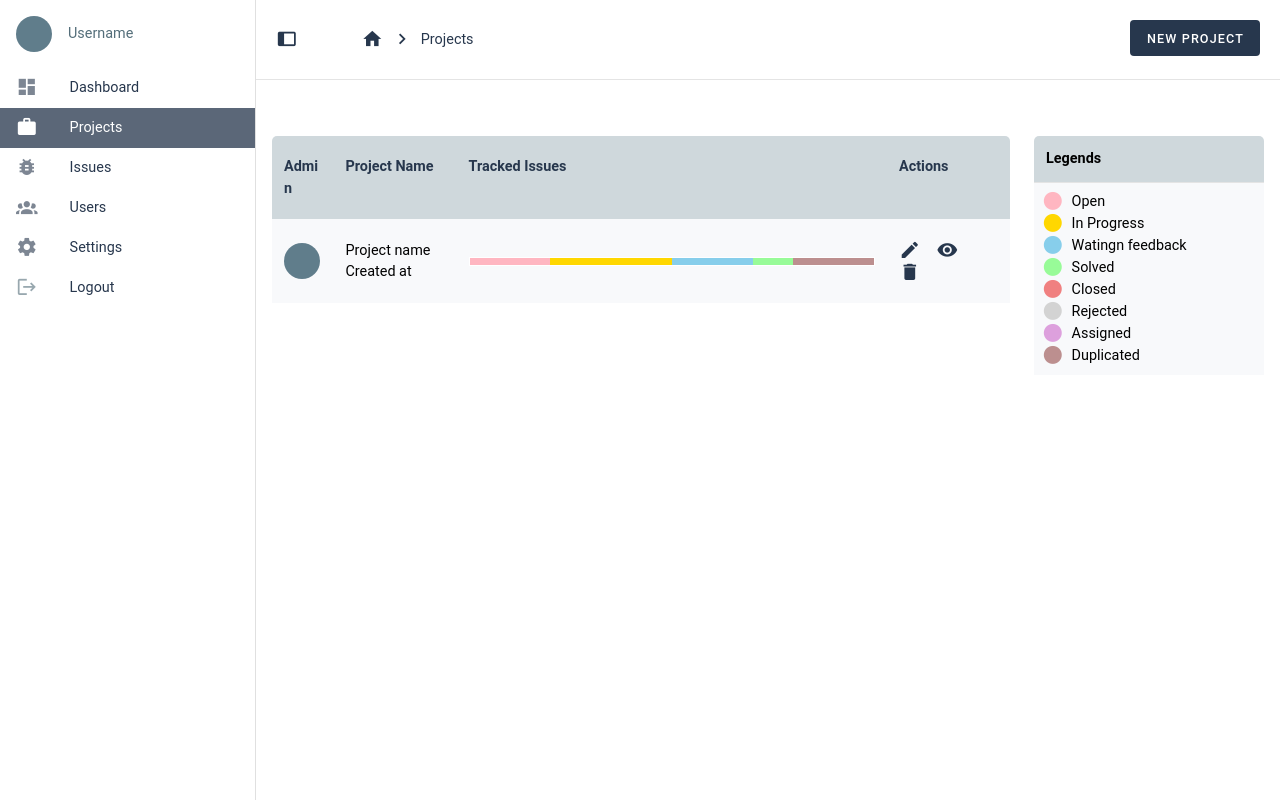
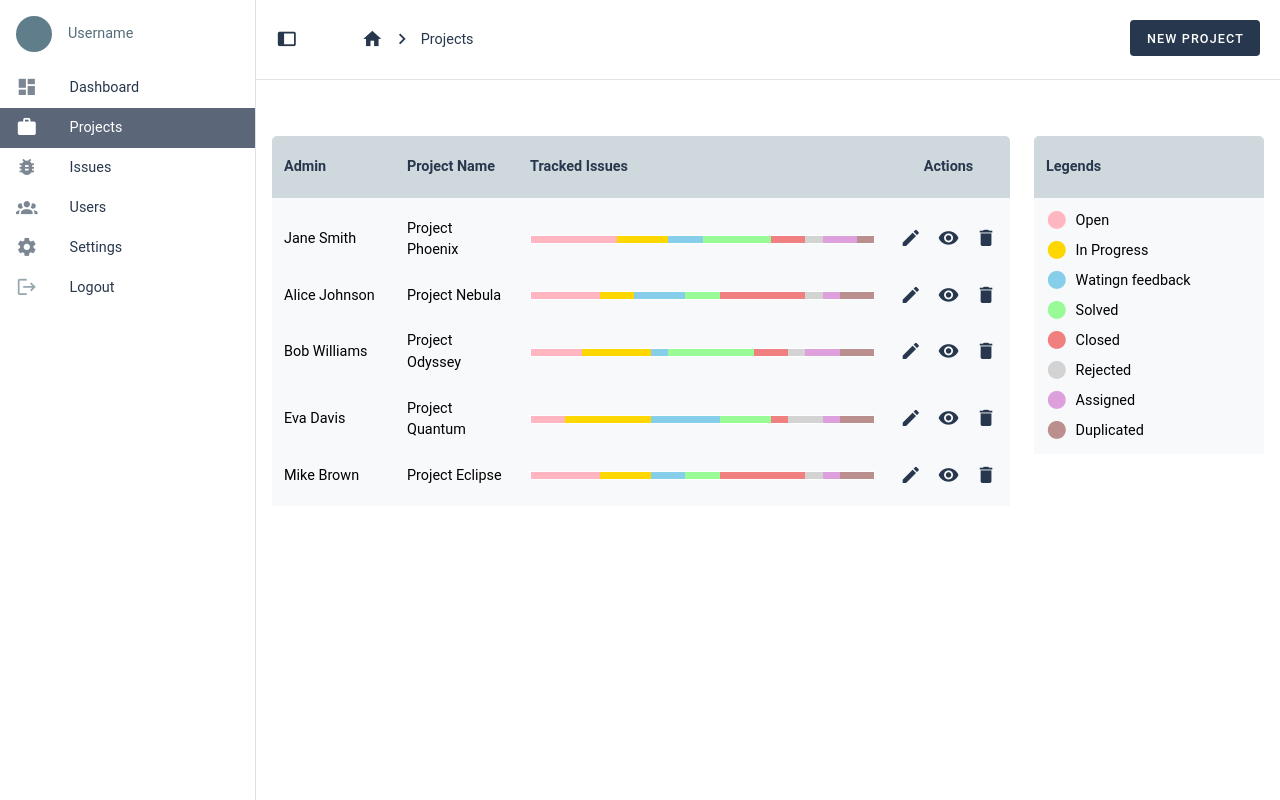
Before and after one commit to renatobjr/codesentry, a Vue app in the folder web/: page /projects in a window 1280 px wide. Built offline with nearby package versions, Linux system fonts and the light colour scheme.

Commit message:
List custom components and data demo

```diff
--- a/web/src/components/shared/CSDefaultList.vue
+++ b/web/src/components/shared/CSDefaultList.vue
@@ -13,15 +13,14 @@ defineProps({
       <v-card class="cs-header-list" rounded="0" elevation="0">
         <v-list density="compact" class="bg-panel">
           <v-row style="margin: 0 auto">
-            <v-col v-for="data in dataHeader" :cols="data.cols">
+            <v-col v-for="data in dataHeader" :cols="data.cols" :class="data.class">
               <span class="font-weight-bold text-primary">{{ data.tag }}</span>
             </v-col>
           </v-row>
         </v-list>
         <v-list density="compact" class="bg-maingrey">
-          <v-row style="margin: 0 auto">
-            <slot name="dataList"></slot>
-          </v-row>
+          <slot name="dataList"></slot>
+
         </v-list>
       </v-card>
     </v-col>
--- a/web/src/components/shared/CSDefaultListItem.vue
+++ b/web/src/components/shared/CSDefaultListItem.vue
@@ -4,11 +4,15 @@ defineProps({
     type: Number,
     required: false,
   },
+  class: {
+    type: String,
+    required: false,
+  },
 })
 </script>
 
 <template>
-  <v-col :cols="cols" align-self="center">
+  <v-col :class="class" :cols="cols" align-self="center">
     <slot></slot>
   </v-col>
 </template>
--- /dev/null
+++ b/web/src/components/shared/CSDefaultListRow.vue
@@ -0,0 +1,5 @@
+<template>
+  <v-row style="margin: 0 auto">
+    <slot />
+  </v-row>
+</template>
--- /dev/null
+++ b/web/src/data/projects.js
@@ -0,0 +1,100 @@
+export const dataHeader = [
+  { cols: "2", tag: "Admin" },
+  { cols: "2", tag: "Project Name" },
+  { cols: "6", tag: "Tracked Issues" },
+  { cols: "2", tag: "Actions", class: "d-flex justify-center" },
+];
+
+export const dataLegends = [
+  { tag: "Open", class: "open" },
+  { tag: "In Progress", class: "inProgress" },
+  { tag: "Watingn feedback", class: "waitingFeedback" },
+  { tag: "Solved", class: "solved" },
+  { tag: "Closed", class: "closed" },
+  { tag: "Rejected", class: "rejected" },
+  { tag: "Assigned", class: "assigned" },
+  { tag: "Duplicated", class: "duplicated" },
+]
+
+export const dataProjects = [
+  {
+    id: 2,
+    admin: "Jane Smith",
+    projectName: "Project Phoenix",
+    createdAt: "2023-10-18T12:00:00.000Z",
+    trackedIssues: [
+      { data: "25", status: "Open", class: "open" },
+      { data: "15", status: "In Progress", class: "inProgress" },
+      { data: "10", status: "Waiting Feedback", class: "waitingFeedback" },
+      { data: "20", status: "Solved", class: "solved" },
+      { data: "10", status: "Closed", class: "closed" },
+      { data: "5", status: "Rejected", class: "rejected" },
+      { data: "10", status: "Assigned", class: "assigned" },
+      { data: "5", status: "Duplicated", class: "duplicated" }
+    ]
+  },
+  {
+    id: 3,
+    admin: "Alice Johnson",
+    projectName: "Project Nebula",
+    createdAt: "2023-10-18T12:15:00.000Z",
+    trackedIssues: [
+      { data: "20", status: "Open", class: "open" },
+      { data: "10", status: "In Progress", class: "inProgress" },
+      { data: "15", status: "Waiting Feedback", class: "waitingFeedback" },
+      { data: "10", status: "Solved", class: "solved" },
+      { data: "25", status: "Closed", class: "closed" },
+      { data: "5", status: "Rejected", class: "rejected" },
+      { data: "5", status: "Assigned", class: "assigned" },
+      { data: "10", status: "Duplicated", class: "duplicated" }
+    ]
+  },
+  {
+    id: 4,
+    admin: "Bob Williams",
+    projectName: "Project Odyssey",
+    createdAt: "2023-10-18T12:30:00.000Z",
+    trackedIssues: [
+      { data: "15", status: "Open", class: "open" },
+      { data: "20", status: "In Progress", class: "inProgress" },
+      { data: "5", status: "Waiting Feedback", class: "waitingFeedback" },
+      { data: "25", status: "Solved", class: "solved" },
+      { data: "10", status: "Closed", class: "closed" },
+      { data: "5", status: "Rejected", class: "rejected" },
+      { data: "10", status: "Assigned", class: "assigned" },
+      { data: "10", status: "Duplicated", class: "duplicated" }
+    ]
+  },
+  {
+    id: 5,
+    admin: "Eva Davis",
+    projectName: "Project Quantum",
+    createdAt: "2023-10-18T12:45:00.000Z",
+    trackedIssues: [
+      { data: "10", status: "Open", class: "open" },
+      { data: "25", status: "In Progress", class: "inProgress" },
+      { data: "20", status: "Waiting Feedback", class: "waitingFeedback" },
+      { data: "15", status: "Solved", class: "solved" },
+      { data: "5", status: "Closed", class: "closed" },
+      { data: "10", status: "Rejected", class: "rejected" },
+      { data: "5", status: "Assigned", class: "assigned" },
+      { data: "10", status: "Duplicated", class: "duplicated" }
+    ]
+  },
+  {
+    id: 6,
+    admin: "Mike Brown",
+    projectName: "Project Eclipse",
+    createdAt: "2023-10-18T13:00:00.000Z",
+    trackedIssues: [
+      { data: "20", status: "Open", class: "open" },
+      { data: "15", status: "In Progress", class: "inProgress" },
+      { data: "10", status: "Waiting Feedback", class: "waitingFeedback" },
+      { data: "10", status: "Solved", class: "solved" },
+      { data: "25", status: "Closed", class: "closed" },
+      { data: "5", status: "Rejected", class: "rejected" },
+      { data: "5", status: "Assigned", class: "assigned" },
+      { data: "10", status: "Duplicated", class: "duplicated" }
+    ]
+  }
+]
--- /dev/null
+++ b/web/src/data/users.js
@@ -0,0 +1,69 @@
+export const dataHeader = [
+  { cols: "3", tag: "User" },
+  { cols: "3", tag: "Projects" },
+  { cols: "3", tag: "Asignned Issues" },
+  { cols: "3", tag: "Actions" },
+];
+
+export const dataUsers = [
+  {
+    id: "2",
+    name: "Jane Smith",
+    projects: [
+      { id: "3", name: "DataAnalyzer Project" },
+      { id: "4", name: "DataAnalyzer Project - Phase 2" },
+    ],
+    assignedIssues: [
+      { id: "3", name: "Issue 3", status: "open", priority: "high" },
+      { id: "4", name: "Issue 4", status: "inProgress", priority: "medium" },
+    ],
+  },
+  {
+    id: "3",
+    name: "Alice Johnson",
+    projects: [
+      { id: "5", name: "SecurityGuard Project" },
+      { id: "6", name: "SecurityGuard Project - Phase 2" },
+    ],
+    assignedIssues: [
+      { id: "5", name: "Issue 5", status: "open", priority: "low" },
+      { id: "6", name: "Issue 6", status: "closed", priority: "high" },
+    ],
+  },
+  {
+    id: "4",
+    name: "Bob Williams",
+    projects: [
+      { id: "7", name: "AutomationHub Project" },
+      { id: "8", name: "AutomationHub Project - Phase 2" },
+    ],
+    assignedIssues: [
+      { id: "7", name: "Issue 7", status: "inProgress", priority: "medium" },
+      { id: "8", name: "Issue 8", status: "open", priority: "low" },
+    ],
+  },
+  {
+    id: "5",
+    name: "Eva Davis",
+    projects: [
+      { id: "9", name: "ReportMaster Project" },
+      { id: "10", name: "ReportMaster Project - Phase 2" },
+    ],
+    assignedIssues: [
+      { id: "9", name: "Issue 9", status: "closed", priority: "high" },
+      { id: "10", name: "Issue 10", status: "open", priority: "low" },
+    ],
+  },
+  {
+    id: "6",
+    name: "Mike Brown",
+    projects: [
+      { id: "11", name: "CollaborateNet Project" },
+      { id: "12", name: "CollaborateNet Project - Phase 2" },
+    ],
+    assignedIssues: [
+      { id: "11", name: "Issue 11", status: "inProgress", priority: "medium" },
+      { id: "12", name: "Issue 12", status: "closed", priority: "high" },
+    ],
+  },
+];
--- a/web/src/main.js
+++ b/web/src/main.js
@@ -9,6 +9,7 @@ import App from './App.vue'
 import CSHeader from '@/components/shared/CSHeader.vue'
 import CSListHeader from '@/components/shared/CSListHeader.vue'
 import CSDefaultList from '@/components/shared/CSDefaultList.vue'
+import CSDefaultListRow from '@/components/shared/CSDefaultListRow.vue'
 import CSDefaultListItem from '@/components/shared/CSDefaultListItem.vue'
 import CSCard from '@/components/login/CSCard.vue'
 import CSGraphiscs from '@/components/dashboard/CSGraphics.vue'
@@ -33,6 +34,7 @@ app
   .component('cs-list-header', CSListHeader)
   .component('cs-list', CSDefaultList)
   .component('cs-list-item', CSDefaultListItem)
+  .component('cs-list-row', CSDefaultListRow)
 
 registerPlugins(app)
 
--- a/web/src/router/index.js
+++ b/web/src/router/index.js
@@ -3,8 +3,9 @@ import { createRouter, createWebHistory } from 'vue-router'
 import auth, { AUTH_ROUTES} from './auth'
 import dashboard, { DASH_ROUTES } from './dashboard'
 import projects, { PROJECT_ROUTES } from './projects'
-import issues from './issues'
+import issues, { ISSUES_ROUTES } from './issues'
 import users, { USERS_ROUTES } from './users'
+import settings, { SETTINGS_ROUTES } from './settings'
 
 const router = createRouter({
   history: createWebHistory(process.env.BASE_URL),
@@ -14,6 +15,7 @@ const router = createRouter({
     ...projects,
     ...issues,
     ...users,
+    ...settings
   ],
   scrollBehavior(to, from, savedPosition) {
     return { x: 0, y: 0, behavior: 'smooth' };
--- /dev/null
+++ b/web/src/router/settings.js
@@ -0,0 +1,26 @@
+export const SETTINGS_ROUTES = {
+  LIST: "settings",
+};
+
+export default [
+  {
+    path: "/settings",
+    name: SETTINGS_ROUTES.LIST,
+    component: () => import("@/views/settings/View.vue"),
+    meta: {
+      breadcrumb: [
+        { title: "mdi-home" },
+        { title: "Settings", disable: true, href: "/settings" }
+      ],
+    },
+  },
+].map((route) => {
+  route["meta"] = {
+    ...route["meta"],
+    active: "/settings",
+    layout: "base",
+    public: false,
+  };
+
+  return route;
+});
--- a/web/src/views/projects/View.vue
+++ b/web/src/views/projects/View.vue
@@ -1,35 +1,21 @@
 <script setup>
-import { computed } from "vue";
+// Only for demo purpose
+import { dataProjects, dataHeader, dataLegends } from "@/data/projects";
+
 import { PROJECT_ROUTES } from "@/router/projects";
+import { ref } from "vue";
 
-const dataHeader = [
-  { cols: "1", tag: "Admin" },
-  { cols: "2", tag: "Project Name" },
-  { cols: "7", tag: "Tracked Issues" },
-  { cols: "2", tag: "Actions" },
-];
+let stackedValue = ref([]);
 
-const listIssues = {
-  legend: [
-    { data: "20", tag: "Open", class: "open" },
-    { data: "30", tag: "In Progress", class: "inProgress" },
-    { data: "20", tag: "Watingn feedback", class: "waitingFeedback" },
-    { data: "10", tag: "Solved", class: "solved" },
-    { data: "0", tag: "Closed", class: "closed" },
-    { data: "0", tag: "Rejected", class: "rejected" },
-    { data: "0", tag: "Assigned", class: "assigned" },
-    { data: "20", tag: "Duplicated", class: "duplicated" },
-  ],
-};
+let stackedBar = (index) => {
+  stackedValue = [];
 
-const stackedBar = computed(() => {
-  let stackedValue = [];
-  for (const grid of listIssues.legend) {
+  for (const grid of dataProjects[index].trackedIssues) {
     stackedValue += `${grid.data}fr`;
   }
 
   return stackedValue.split("fr").join("fr ").trim();
-});
+}
 </script>
 
 <template>
@@ -40,6 +26,61 @@ const stackedBar = computed(() => {
 
   <v-container class="cs-container">
     <v-row>
+      <v-col :cols="9">
+        <cs-list :dataHeader="dataHeader">
+          <template v-slot:dataList>
+            <cs-list-row
+              v-for="(project, index) in dataProjects"
+            >
+              <cs-list-item :cols="2">{{ project.admin }}</cs-list-item>
+
+              <cs-list-item :cols="2">{{  project.projectName }}</cs-list-item>
+
+              <cs-list-item :cols="6">
+                <div id="issuesGraph"
+                  :style="{
+                    'grid-template-columns': `${stackedBar(index)}`
+                  }"
+                >
+                  <div v-for="legend in project.trackedIssues">
+                    <div :id="legend.class"></div>
+                  </div>
+                </div>
+
+              </cs-list-item>
+
+              <cs-list-item :class="'d-flex justify-center'" :cols="2">
+                <v-icon color="primary" class="mr-4">mdi-pencil</v-icon>
+                <v-icon color="primary" class="mr-4">mdi-eye</v-icon>
+                <v-icon color="primary" >mdi-delete</v-icon>
+              </cs-list-item>
+            </cs-list-row>
+
+          </template>
+        </cs-list>
+      </v-col>
+      <v-col :cols="3">
+        <cs-list :dataHeader="[{tag:'Legends'}]">
+          <template v-slot:dataList>
+            <cs-list-row
+              v-for="legend in dataLegends"
+            >
+              <cs-list-item class="pt-1 pb-1">
+                <v-icon class="mr-2" :color="legend.class">mdi-circle</v-icon>
+                <span class="text-grey-darken-5">{{ legend.tag }}</span>
+              </cs-list-item>
+            </cs-list-row>
+          </template>
+        </cs-list>
+      </v-col>
+    </v-row>
+
+  </v-container>
+
+</template>
+
+  <!-- <v-container class="cs-container">
+    <v-row justify="center" align-content="center">
       <v-col cols="9">
         <cs-list :dataHeader="dataHeader">
           <template v-slot:dataList>
@@ -89,4 +130,4 @@ const stackedBar = computed(() => {
       </v-col>
     </v-row>
   </v-container>
-</template>
+</template> -->
--- /dev/null
+++ b/web/src/views/settings/View.vue
@@ -0,0 +1,6 @@
+<script setup></script>
+
+<template>
+<cs-header title="Dashboard"></cs-header>
+
+</template>
--- a/web/src/views/users/View.vue
+++ b/web/src/views/users/View.vue
@@ -1,5 +1,8 @@
 <script setup>
-import { USERS_ROUTES } from '@/router/users';
+// Only for demo purpose
+import { dataUsers, dataHeader } from "@/data/users";
+
+import { USERS_ROUTES } from "@/router/users";
 </script>
 
 <template>
@@ -7,4 +10,38 @@ import { USERS_ROUTES } from '@/router/users';
     title="Users"
     :actions="[{ title: 'New user', route: USERS_ROUTES.ADD }]"
   ></cs-header>
+
+  <v-container class="cs-container">
+    <cs-list :dataHeader="dataHeader">
+      <template v-slot:dataList>
+        <cs-list-row v-for="(user, index) in dataUsers">
+          <cs-list-item :cols="3">
+            <v-avatar color="blue-grey" size="36"></v-avatar>
+          </cs-list-item>
+
+          <cs-list-item :cols="3">
+            <span class="d-block" v-for="project in user.projects">{{
+              project.name
+            }}</span>
+          </cs-list-item>
+
+          <cs-list-item :cols="3">
+            <div v-for="issue in user.assignedIssues">
+              <span class="mr-2"
+                ><v-icon :color="issue.status">mdi-square-rounded</v-icon></span
+              >
+              <span class="mr-2">{{ issue.priority }}</span>
+              <span>{{ issue.name }}</span>
+            </div>
+          </cs-list-item>
+
+          <cs-list-item :cols="3">
+            <v-icon color="primary" class="mr-4">mdi-pencil</v-icon>
+            <v-icon color="primary" class="mr-4">mdi-eye</v-icon>
+            <v-icon color="primary" class="mr-4">mdi-delete</v-icon>
+          </cs-list-item>
+        </cs-list-row>
+      </template>
+    </cs-list>
+  </v-container>
 </template>
```
Lines whose indentation alone changed are shown as unchanged.
